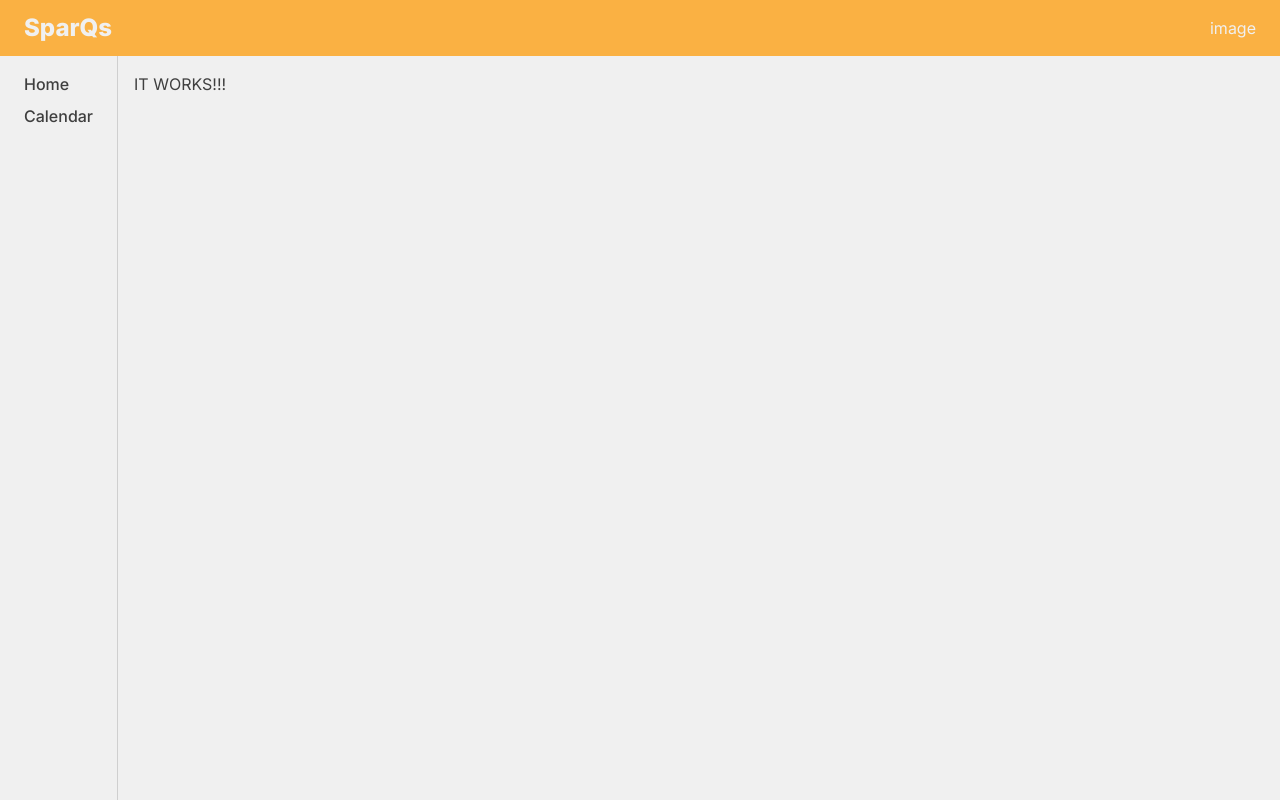
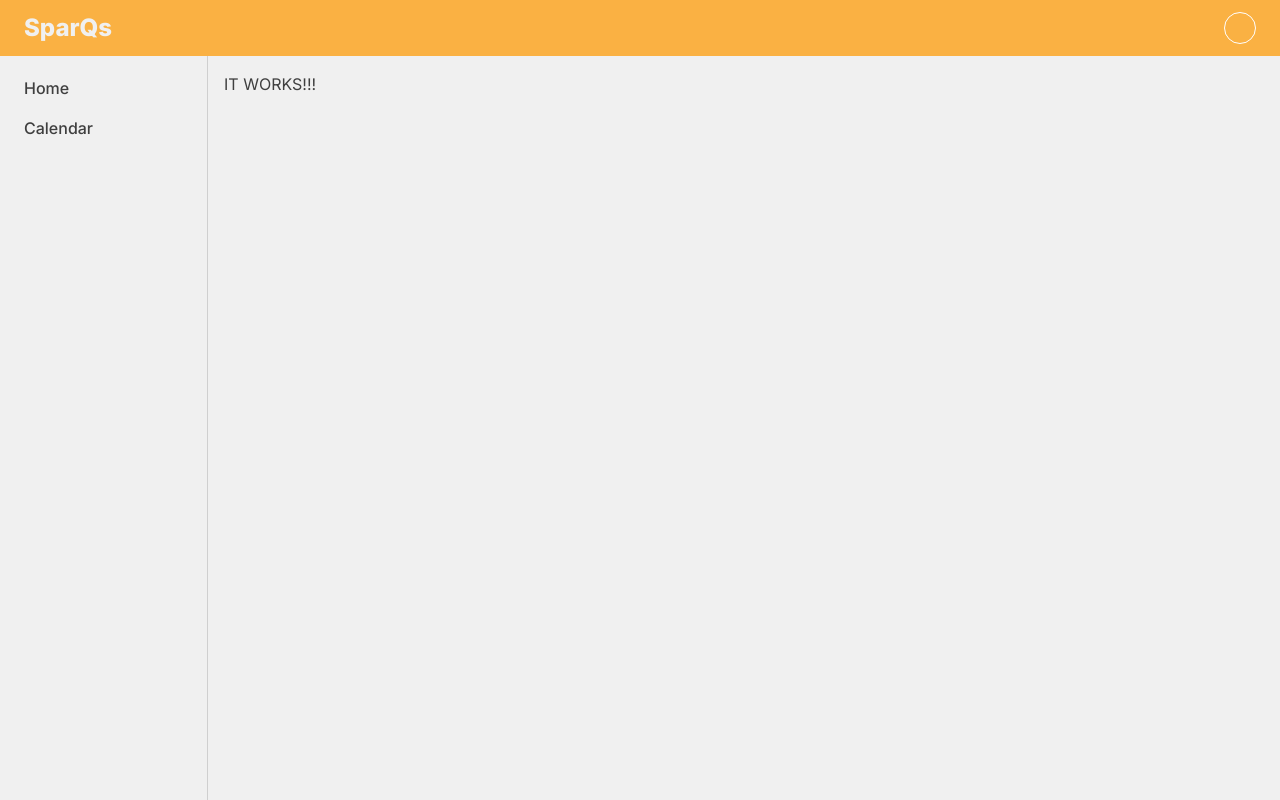
Before and after one commit to SwiftNCloak/sparqs, a Next.js app: page / in a window 1280 px wide. Built offline with nearby package versions, Linux system fonts and the light colour scheme.

Commit message:
stuff works

```diff
--- a/components/NavBar/NavBar.tsx
+++ b/components/NavBar/NavBar.tsx
@@ -10,7 +10,7 @@ export default function NavBar() {
 
         {/* Profile Picture and Notification Bell */}
         <div className="items-center justify-between flex">
-            image
+            <div className="border border-white rounded-full w-8 h-8"></div>
         </div>
       </div>
     );
--- a/components/SideBar/SideBar.tsx
+++ b/components/SideBar/SideBar.tsx
@@ -1,9 +1,9 @@
 export default function SideBar() {
     return (
       // The sidebar
-      <div className="border-r border-themeWhite-200 py-3 bg-themeWhite-100 box-border">
-        <h2 className="px-6 py-1 font-medium">Home</h2>
-        <h2 className="px-6 py-1 font-medium">Calendar</h2>
+      <div className="border-r border-themeWhite-200 py-3 bg-themeWhite-100 box-border w-52">
+        <div className="px-6 py-2 font-medium no-underline hover:bg-themeOrange-200 hover:text-themeWhite-100">Home</div>
+        <div className="px-6 py-2 font-medium no-underline hover:bg-themeOrange-200 hover:text-themeWhite-100">Calendar</div>
       </div>
     );
   }
```
